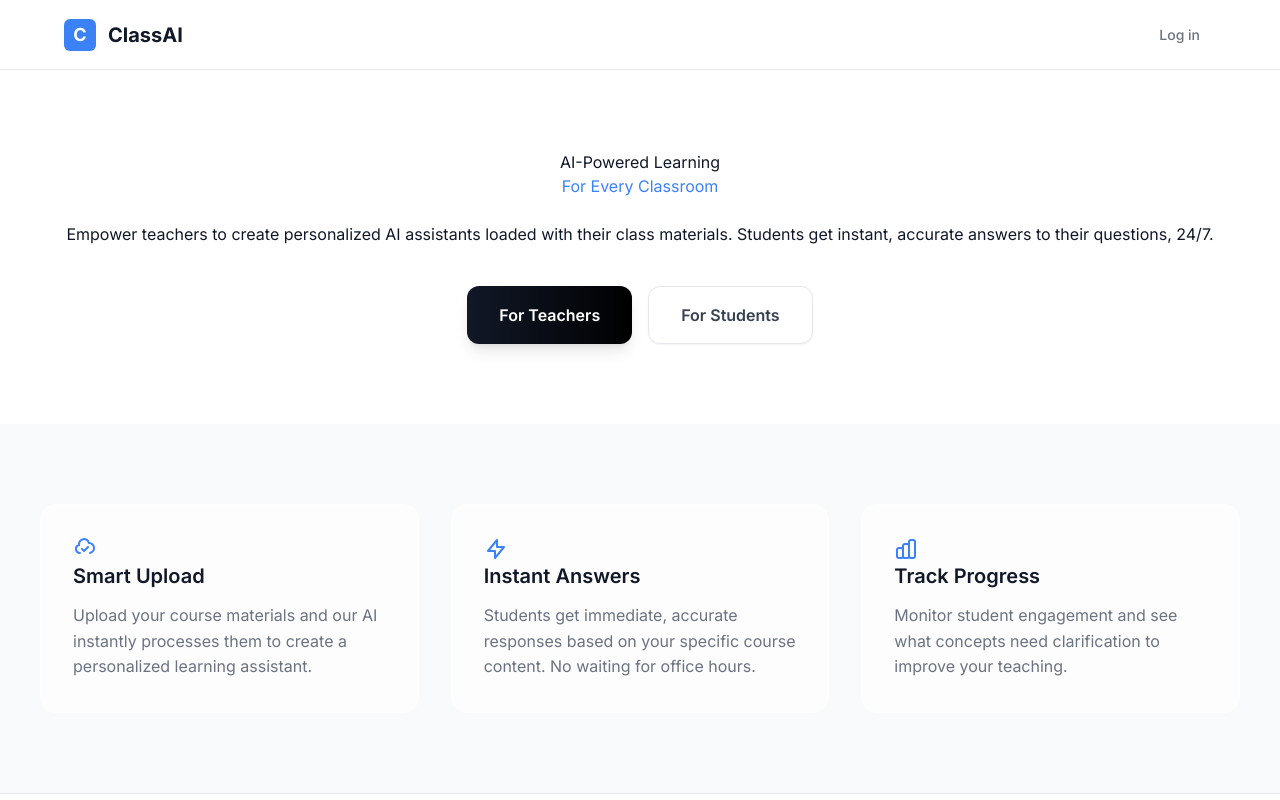
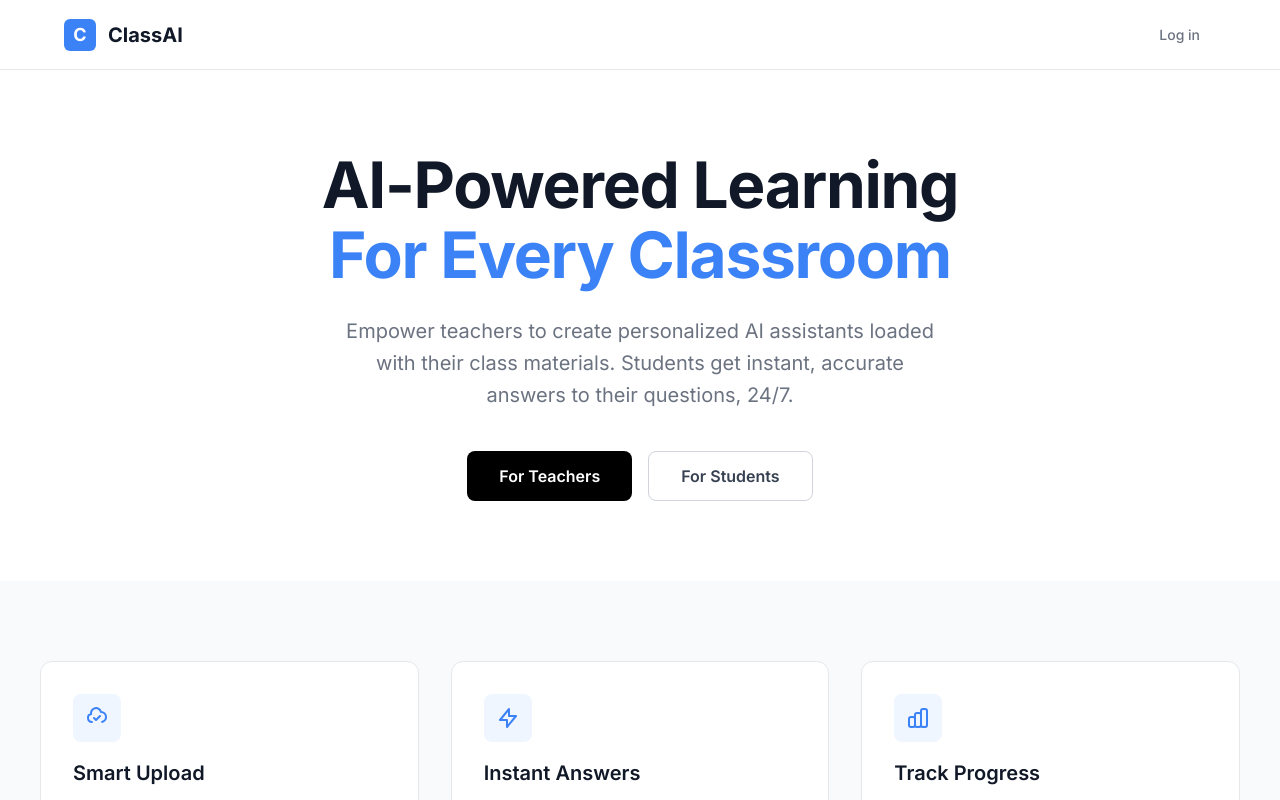
Before and after one commit to MarkPalkimas/AISCHOOL3, a React (Vite) app: page / in a window 1280 px wide. Shown: the top 800 px of the page. Built offline with nearby package versions, Linux system fonts and the light colour scheme; no server answers.

Commit message:
Update index.css

```diff
--- a/src/index.css
+++ b/src/index.css
@@ -5,72 +5,99 @@
 @import url('https://fonts.googleapis.com/css2?family=Inter:wght@300;400;500;600;700;800;900&display=swap');
 
 @layer base {
-  html {
-    font-family: Inter, -apple-system, BlinkMacSystemFont, 'Segoe UI', Roboto, sans-serif;
-    font-feature-settings: 'cv02', 'cv03', 'cv04', 'cv11';
+  * {
+    font-family: 'Inter', -apple-system, BlinkMacSystemFont, 'Segoe UI', Roboto, sans-serif;
   }
 
   body {
-    @apply bg-white text-gray-900 antialiased;
-    font-synthesis: none;
-    text-rendering: optimizeLegibility;
-    -webkit-font-smoothing: antialiased;
-    -moz-osx-font-smoothing: grayscale;
+    margin: 0;
+    padding: 0;
+    background: white;
+    color: #111827;
   }
 }
 
 @layer components {
+  .hero-title {
+    font-size: clamp(2.5rem, 8vw, 4rem);
+    font-weight: 800;
+    line-height: 1.1;
+    letter-spacing: -0.02em;
+  }
+
+  .hero-subtitle {
+    font-size: clamp(1rem, 3vw, 1.25rem);
+    font-weight: 400;
+    line-height: 1.6;
+    color: #6B7280;
+    max-width: 600px;
+    margin: 0 auto;
+  }
+
   .btn-primary {
-    @apply inline-flex items-center justify-center px-8 py-4 text-base font-semibold rounded-xl text-white bg-gradient-to-r from-gray-900 to-black hover:from-black hover:to-gray-800 focus:outline-none focus:ring-2 focus:ring-offset-2 focus:ring-gray-900 transition-all duration-300 shadow-lg hover:shadow-xl transform hover:-translate-y-0.5;
+    display: inline-flex;
+    align-items: center;
+    justify-content: center;
+    padding: 12px 32px;
+    background: #000;
+    color: white;
+    border-radius: 8px;
+    font-weight: 600;
+    font-size: 16px;
+    border: none;
+    cursor: pointer;
+    transition: all 0.2s ease;
+    text-decoration: none;
+  }
+
+  .btn-primary:hover {
+    background: #374151;
+    transform: translateY(-1px);
   }
 
   .btn-secondary {
-    @apply inline-flex items-center justify-center px-8 py-4 text-base font-semibold rounded-xl text-gray-700 bg-white border border-gray-200 hover:bg-gray-50 hover:border-gray-300 focus:outline-none focus:ring-2 focus:ring-offset-2 focus:ring-gray-900 transition-all duration-300 shadow-sm hover:shadow-lg transform hover:-translate-y-0.5;
+    display: inline-flex;
+    align-items: center;
+    justify-content: center;
+    padding: 12px 32px;
+    background: white;
+    color: #374151;
+    border: 1px solid #D1D5DB;
+    border-radius: 8px;
+    font-weight: 600;
+    font-size: 16px;
+    cursor: pointer;
+    transition: all 0.2s ease;
+    text-decoration: none;
   }
 
-  .gradient-text {
-    @apply bg-gradient-to-br from-gray-900 via-gray-800 to-gray-900 bg-clip-text text-transparent;
-  }
-
-  .hero-gradient {
-    background: linear-gradient(135deg, #667eea 0%, #764ba2 100%);
-    background: linear-gradient(135deg, rgba(0,0,0,0.02) 0%, rgba(0,0,0,0.05) 100%);
-  }
-
-  .glass-card {
-    @apply bg-white/80 backdrop-blur-sm border border-white/20 shadow-xl;
+  .btn-secondary:hover {
+    background: #F9FAFB;
+    border-color: #9CA3AF;
+    transform: translateY(-1px);
   }
 
   .feature-card {
-    @apply bg-white/60 backdrop-blur-sm border border-white/30 rounded-2xl p-8 hover:bg-white/80 hover:shadow-2xl hover:-translate-y-2 transition-all duration-500;
+    background: white;
+    border: 1px solid #E5E7EB;
+    border-radius: 12px;
+    padding: 32px;
+    transition: all 0.3s ease;
   }
 
-  .animate-float {
-    animation: float 6s ease-in-out infinite;
+  .feature-card:hover {
+    box-shadow: 0 10px 25px -5px rgba(0, 0, 0, 0.1);
+    transform: translateY(-4px);
   }
 
-  .animate-float-delayed {
-    animation: float 6s ease-in-out infinite;
-    animation-delay: -2s;
-  }
-
-  .animate-float-delayed-2 {
-    animation: float 6s ease-in-out infinite;
-    animation-delay: -4s;
+  .feature-icon {
+    width: 48px;
+    height: 48px;
+    background: #EFF6FF;
+    border-radius: 8px;
+    display: flex;
+    align-items: center;
+    justify-content: center;
+    margin-bottom: 16px;
   }
 }
-
-@keyframes float {
-  0%, 100% {
-    transform: translateY(0px);
-  }
-  50% {
-    transform: translateY(-20px);
-  }
-}
-
-@layer utilities {
-  .text-balance {
-    text-wrap: balance;
-  }
-}
```
